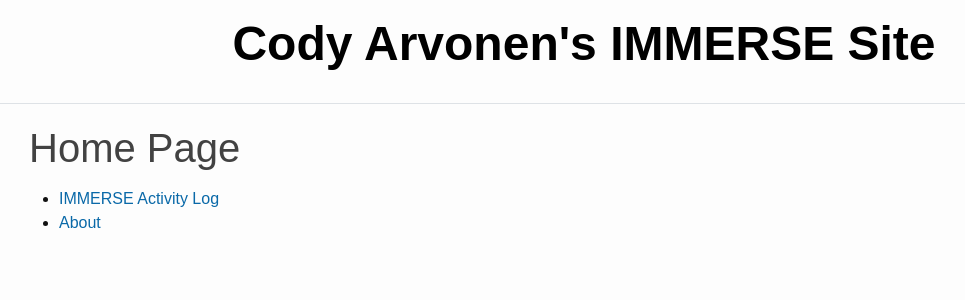
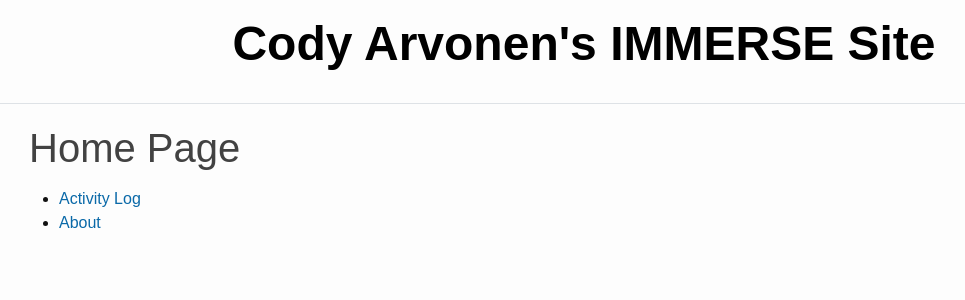
Before and after one commit to codyarvonen/personal_website, a Jekyll site: the page built from index.md, in a window 1280 px wide. Shown: the top 300 px of the page, without its empty margins (56-1021 px from the left). Built offline with Jekyll 4.4.1, drawn with Linux system fonts in a browser that asks for light colours.

Commit message:
changing the name of a link in index.md

```diff
--- a/index.md
+++ b/index.md
@@ -3,5 +3,5 @@ layout: default
 title: Home Page
 ---
 
-  * [IMMERSE Activity Log]({{ site.baseurl }}{% link _pages/log.md %})
+  * [Activity Log]({{ site.baseurl }}{% link _pages/log.md %})
   * [About]({{ site.baseurl }}{% link _pages/about.md %})
```
